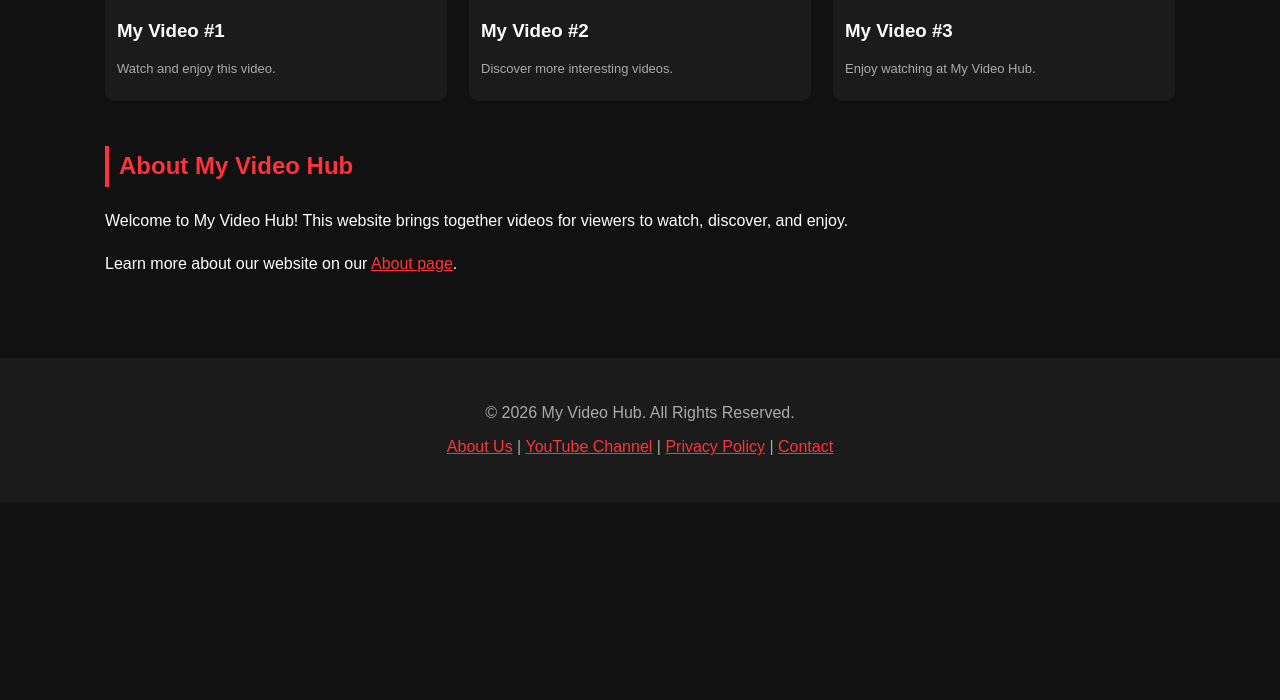
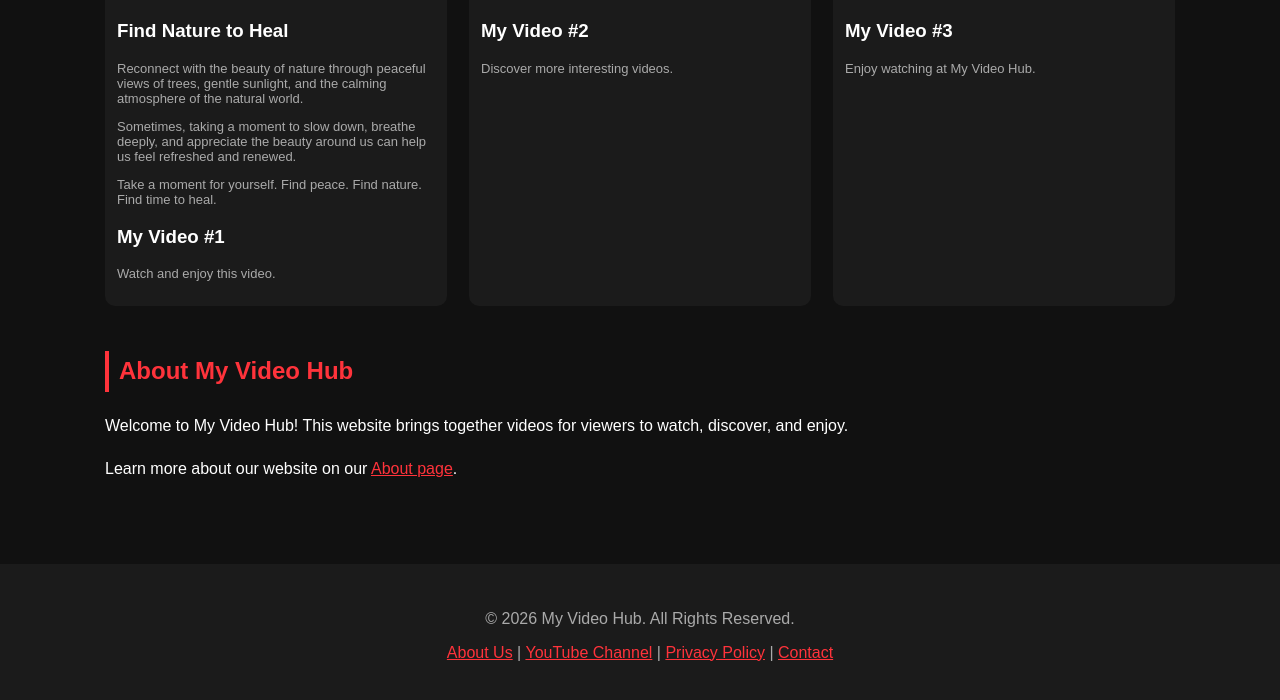
Before and after one commit to Sherish08/my-video-hub, a plain HTML site: page index.html in a window 1280 px wide. Shown: the part 1104-1804 px from the top of the page. Before the commit the page ends 1606 px from the top, so only its background shows below. Drawn offline with Linux system fonts and the light colour scheme.

Commit message:
Add video description for nature healing
Added a video description section with healing nature content.

```diff
--- a/index.html
+++ b/index.html
@@ -159,6 +159,20 @@ footer a { color: #ff333b; }
       <iframe src="https://www.youtube.com/embed/H5VfIhDRTso"
               title="Video 1" loading="lazy"
               allowfullscreen></iframe>
+      <div class="video-description">
+  <h3>Find Nature to Heal</h3>
+  <p>
+    Reconnect with the beauty of nature through peaceful views of trees,
+    gentle sunlight, and the calming atmosphere of the natural world.
+  </p>
+  <p>
+    Sometimes, taking a moment to slow down, breathe deeply, and appreciate
+    the beauty around us can help us feel refreshed and renewed.
+  </p>
+  <p>
+    Take a moment for yourself. Find peace. Find nature. Find time to heal.
+  </p>
+</div>
       <h3>My Video #1</h3>
       <p>Watch and enjoy this video.</p>
     </div>
```
